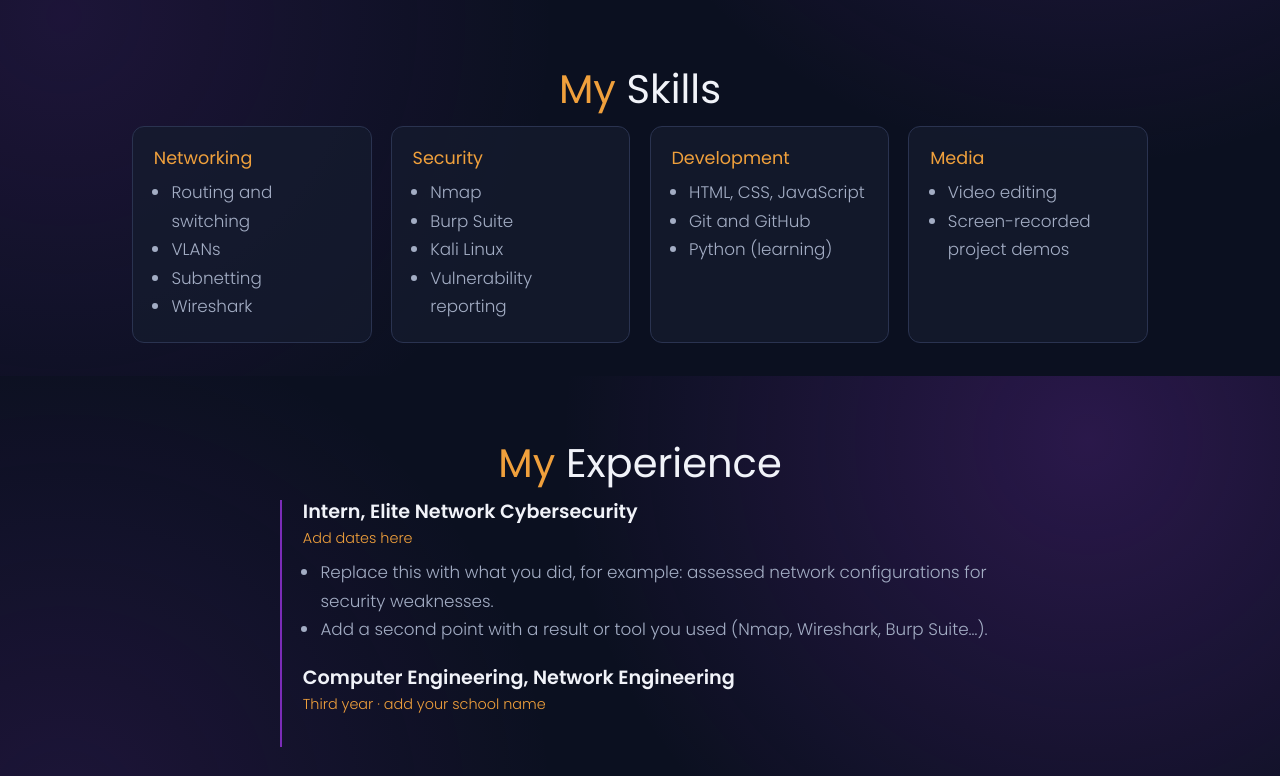
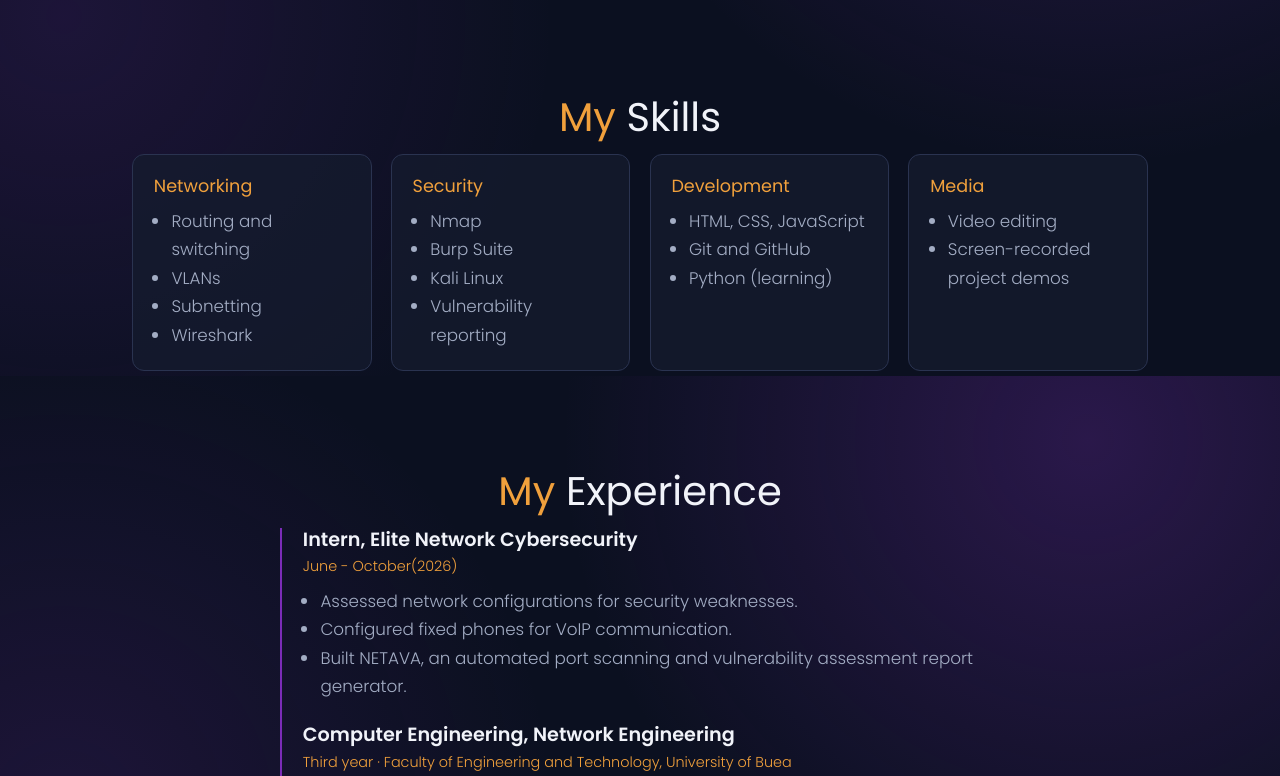
Before and after one commit to Ntsezeh1Karem/My-Portfolio, a plain HTML site: page index.html in a window 1280 px wide. Shown: the part 2024-2800 px from the top of the page. Drawn offline with Linux system fonts and the light colour scheme.

Commit message:
Updated experience

```diff
--- a/index.html
+++ b/index.html
@@ -29,7 +29,7 @@
 <section id="home" class="hero">
   <div class="hero-text">
     <h1><span>I find weak points</span><br>in networks, then build the fix.</h1>
-    <p>I'm Ntsezeh Besipah Karem, a third-year computer engineering student specializing in network engineering. I work as a junior pentester, frontend developer and video editor.</p>
+    <p>I'm Ntsezeh Besipah Karem, a third-year computer engineering student at the Faculty of Engineering and Technology(FET), University of Buea specializing in network engineering. I work as a junior pentester, frontend developer and video editor.</p>
     <div class="actions">
       <a class="btn primary" href="#projects">See my projects</a>
       <a class="btn" href="assets/cv.pdf">Download CV</a>
@@ -53,15 +53,16 @@
   <h2><span>My</span> Experience</h2>
   <div class="job">
     <h3>Intern, Elite Network Cybersecurity</h3>
-    <p class="meta">Add dates here</p>
+    <p class="meta">June - October(2026)</p>
     <ul>
-      <li>Replace this with what you did, for example: assessed network configurations for security weaknesses.</li>
-      <li>Add a second point with a result or tool you used (Nmap, Wireshark, Burp Suite…).</li>
+      <li>Assessed network configurations for security weaknesses.</li>
+      <li>Configured fixed phones for VoIP communication.</li>
+      <li>Built NETAVA, an automated port scanning and vulnerability assessment report generator.</li>
     </ul>
   </div>
   <div class="job">
     <h3>Computer Engineering, Network Engineering</h3>
-    <p class="meta">Third year · add your school name</p>
+    <p class="meta">Third year · Faculty of Engineering and Technology, University of Buea</p>
   </div>
 </section>
 
```
